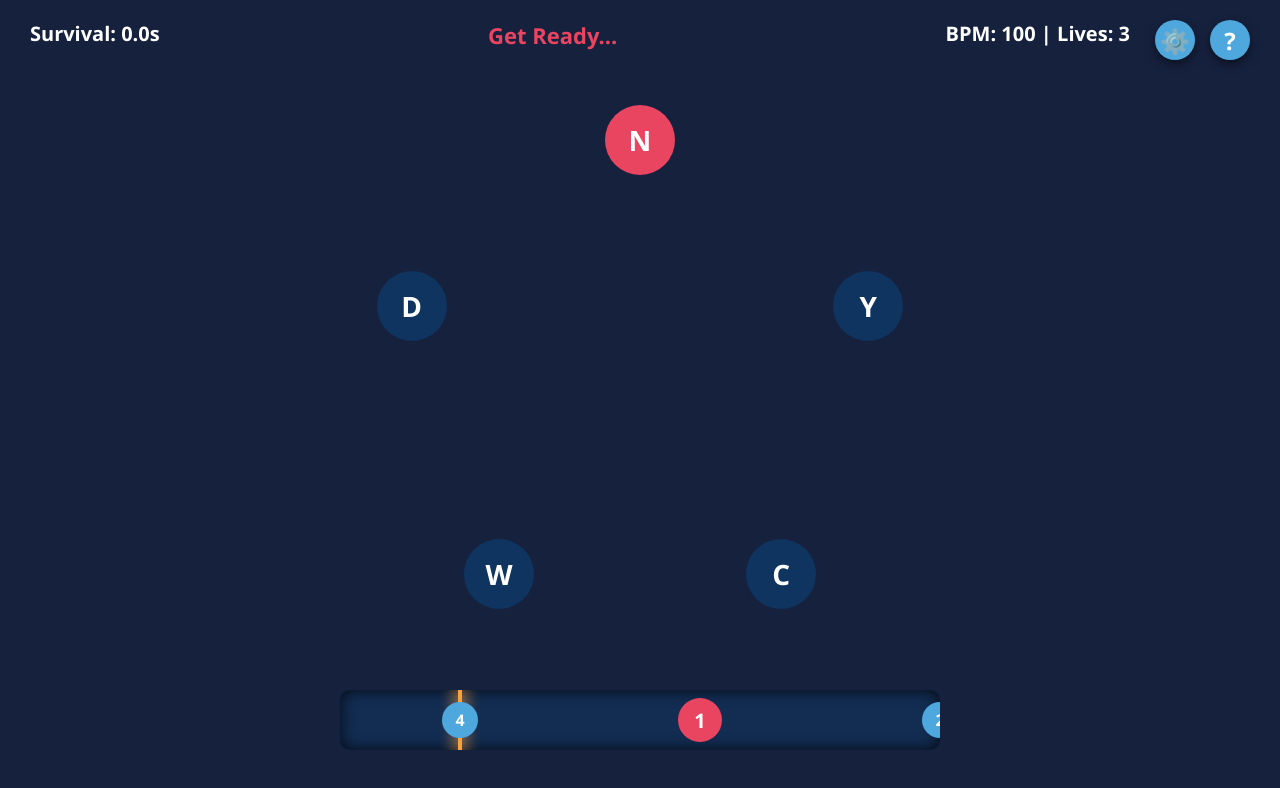
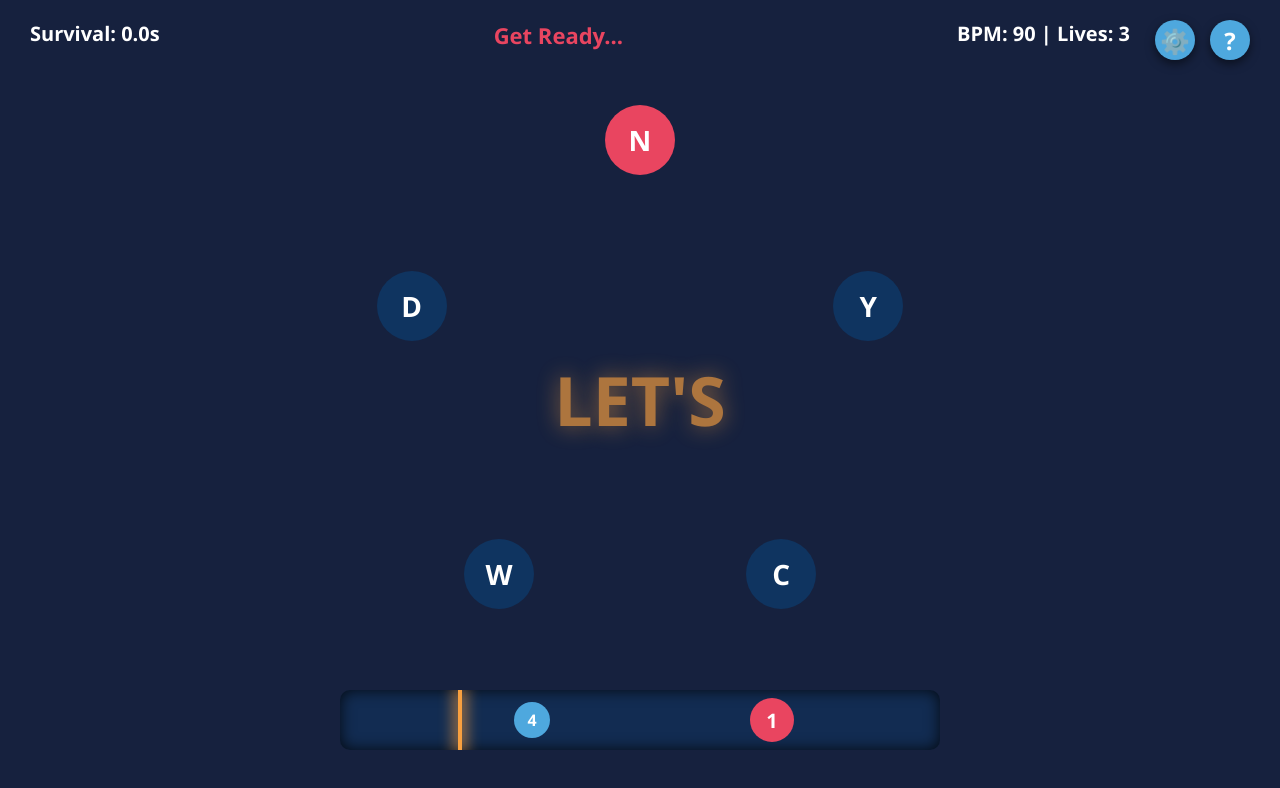
Before and after one commit to ilovefloat/drinkgame, a plain HTML site: page index.html in a window 1280 px wide. Both pictures are taken after a click on the button "Start Game". Drawn offline with Linux system fonts and the light colour scheme.

Commit message:
Update index.html

```diff
--- a/index.html
+++ b/index.html
@@ -259,7 +259,7 @@
     <div class="hud">
         <div id="time-display">Survival: 0.0s</div>
         <div id="status">Waiting to Start</div>
-        <div id="bpm-display" style="margin-right: 120px;">BPM: 100 | Lives: 3</div>
+        <div id="bpm-display" style="margin-right: 120px;">BPM: 90 | Lives: 3</div>
     </div>
 
     <div class="top-btns">
@@ -326,8 +326,8 @@
     let isPaused = false;
     let isIntroPhase = false;
 
-    let baseBpm = 100;
-    let bpm = 100;
+    let baseBpm = 90;
+    let bpm = 90;
     let globalOffset = 0;
 
     let accumulatedTime = 0;
@@ -456,7 +456,7 @@
         }
 
         positionPlayers();
-        baseBpm = 100;
+        baseBpm = 90;
         loseCount = 0;
         accumulatedTime = 0;
         lastFrameTime = performance.now();
```
